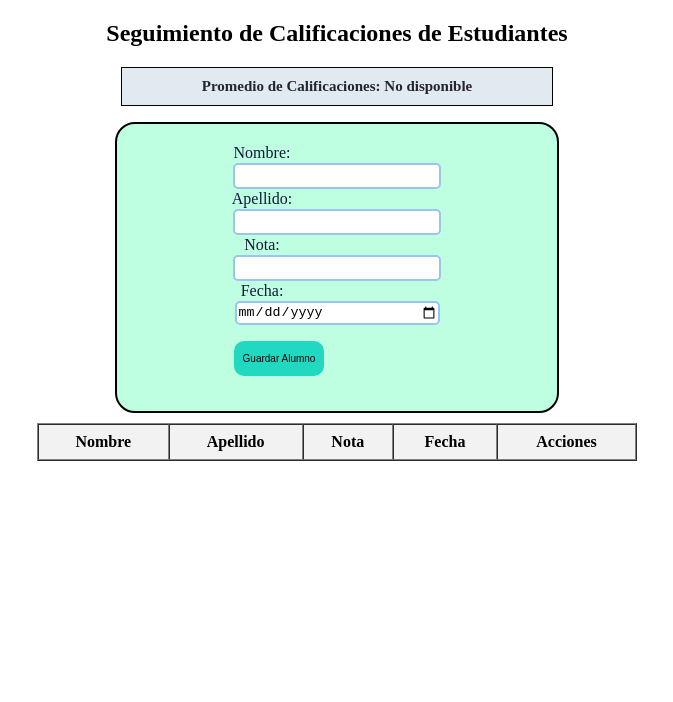
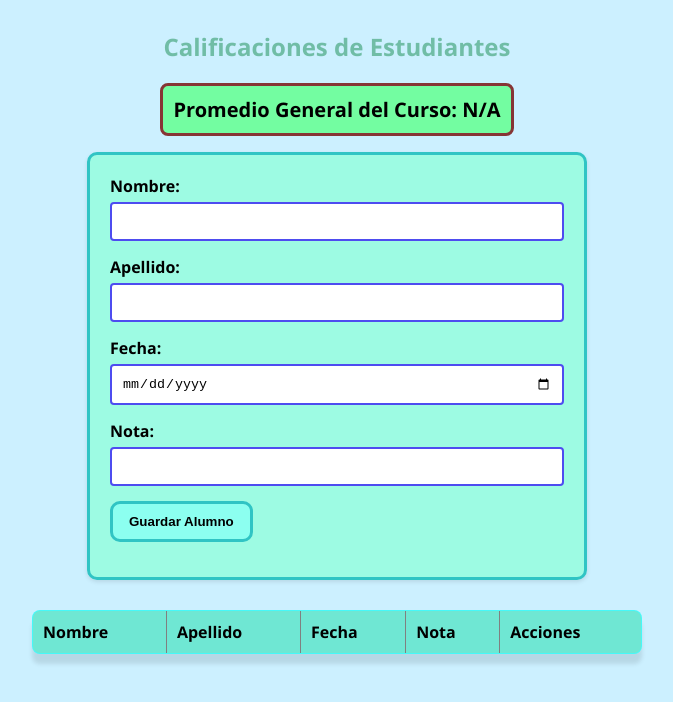
Before and after one commit to denil232/Clase_5, a plain HTML site: page index.html in a window 1280 px wide. Shown: the whole page, without its empty margins (303-976 px from the left). Drawn offline with Linux system fonts and the light colour scheme.

Commit message:
Boton modification

```diff
--- a/index.html
+++ b/index.html
@@ -3,64 +3,52 @@
 <head>
     <meta charset="UTF-8">
     <meta name="viewport" content="width=device-width, initial-scale=1.0">
-    <link rel="stylesheet" href="./style.css">
-    <title>Promedio de Clases</title>
+    <title>Proyecto Front End</title>
+    <link rel="stylesheet" href="style.css">
 </head>
+<body>
+    <main class="container">
+        <h2> Calificaciones de Estudiantes</h2>
+        <div id="avarage">Promedio General del Curso: N/A</div>
 
-<body>
-
-    <!-- Centrado epico, pueden cuestionar mis metodos pero no mis resultados hahahdvfd XDDDDD -->
-    <center>
-        <h2>Seguimiento de Calificaciones de Estudiantes</h2>
-        <div id="avg_">Promedio de Calificaciones: No disponible</div>
-        <div id="form">
 
     <form id="studentForm">
         <div>
-                <label for="name">Nombre:</label>
-                <br>
-                <input type="text" id="name" required
-                oninvalid="this.setCustomValidity('Porfavor rellene el campo Nombre.')" oninput="this.setCustomValidity('')">
+            <label for="name">Nombre: </label>
+            <input type="text" id="name" required oninvalid="this.setCustomValidity('Ingresa un Nombre')" oninput="this.setCustomValidity('')">
         </div>
         <div>
-                <label for="lastName">Apellido:</label>
-                <br>
-                <input type="text" id="lastName" required
-                oninvalid="this.setCustomValidity('Porfavor rellene el campo Apellido.')" oninput="this.setCustomValidity('')">
+            <label for="lastName">Apellido: </label>
+            <input type="text" id="lastName" required oninvalid="this.setCustomValidity('Ingresa un Apellido')" oninput="this.setCustomValidity('')">
         </div>
         <div>
-                <label for="grade">Nota:</label>
-                <br>
-                <input type="number" id="grade" step="0.1" min="1" max="7" required
-                oninvalid="this.setCustomValidity('Porfavor rellene el campo Nota.')" oninput="this.setCustomValidity('')">
+            <label for="fecha">Fecha: </label>
+            <input type="date" id="fecha" required oninvalid="this.setCustomValidity('Ingresa una Fecha')" oninput="this.setCustomValidity('')">
         </div>
         <div>
-                <label for="date">Fecha:</label>
-                <br>
-                <input type="date" id="date" required
-                oninvalid="this.setCustomValidity('Porfavor rellene el campo Fecha.')" oninput="this.setCustomValidity('')">
+            <label for="grade">Nota: </label>
+            <input type="number" id="grade" step="0.1" min="1" max="7" required oninvalid="this.setCustomValidity('Ingresa una Nota')" oninput="this.setCustomValidity('')">
         </div>
-            <button type="submit" id="save_">Guardar Alumno</button>
-            <button style="display: none;" onclick="save()" id="mod_bt" >Guardar Alumno Modificado</button>
+        <div id="save_dinamic"><button type="submit" id="save_">Guardar Alumno</button></div>
+    </form>
 
-        </form>
-        </div>
     <table id="studentsTable" border="1" cellpadding="8" cellspacing="0">
         <thead>
             <tr>
                 <th>Nombre</th>
                 <th>Apellido</th>
+                <th>Fecha</th>
                 <th>Nota</th>
-            <th>Fecha</th>
                 <th>Acciones</th>
             </tr>
         </thead>
         <tbody>
             <!--Datos de las filas de cada alumno-->
+
         </tbody>
     </table>
-    </center>
 
-    <script src="./lister.js"></script>
+    <script src="lister.js"></script>
+    </main>
 </body>
 </html>
--- a/lister.js
+++ b/lister.js
@@ -1,78 +1,106 @@
-// Declaracion de constantes Globales xd
-const students = [];
-const modify_ = document.getElementById("avg_");
-const tableBody = document.querySelector("#studentsTable tbody");
+const students=[]
+const tableBody=document.querySelector("#studentsTable tbody")
+const avarageDiv=document.getElementById("avarage");
 
-document.getElementById("studentForm").addEventListener("submit", function (e){
-e.preventDefault();
+document.getElementById("studentForm").addEventListener("submit",function(e){
+    e.preventDefault();
+    const name=document.getElementById("name").value.trim();
+    const lastName=document.getElementById("lastName").value.trim();
+    const fecha=document.getElementById("fecha").value.trim();
+    const grade=parseFloat(document.getElementById("grade").value);
 
-    // Obtencion de datos ingresados por el usuario
+    if(!name || !lastName || !fecha || isNaN(grade) || grade<1 || grade>7){
+        alert("Error al ingresar Datos")
+        return
+    }
+
+    const student={name,lastName,fecha,grade};
+
+    students.push(student);
+    //console.log(students);
+    addStudentToTable(student)
+    promedio()
+    this.reset()
+});
+
+function addStudentToTable(student){
+    const row=document.createElement("tr");
+    row.innerHTML=`
+        <td>${student.name}</td>
+        <td>${student.lastName}</td>
+        <td>${student.fecha}</td>
+        <td>${student.grade}</td>
+        <td> <button class="delete-btn" ${student.actions}>Eliminar</button>
+        <button class="update-action" ${student.actions}">Modificar</button>
+        </td>
+        `;
+        row.querySelector(".delete-btn").addEventListener("click",function(){
+            deleteEstudiante(student,row);
+        });
+        row.querySelector(".update-action").addEventListener("click", function(){
+            modificar(student);
+        });
+    tableBody.appendChild(row);
+}
+
+function deleteEstudiante(student,row){
+    const index=students.indexOf(student);
+    if(index>-1){
+        students.splice(index,1);
+        promedio();
+        row.remove();
+    }
+}
+
+function promedio(){
+    if(students.length===0){
+        avarageDiv.textContent="Promedio General del Curso: N/A"
+        return
+    }
+    const total=students.reduce((sum,student)=>sum+student.grade,0)
+    const prom=total/students.length;
+    avarageDiv.textContent="Promedio General del Curso: "+prom.toFixed(2);
+}
+
+function modificarTabla(index) {
+
+    // Obtener nuevos datos del formulario
     const name = document.getElementById("name").value.trim();
     const lastName = document.getElementById("lastName").value.trim();
     const grade = parseFloat(document.getElementById("grade").value);
-    const date = document.getElementById("date").value.trim();
+    const fecha = document.getElementById("fecha").value.trim();
 
-    if(!name || !lastName || isNaN(grade) || grade<1 || grade>7 || !date){
-        alert("Error al ingresar Datos");
-        return
+    // Validación básica
+    if (!name || !lastName || isNaN(grade) || grade < 1 || grade > 7 || !fecha) {
+        alert("Error al modificar datos");
+        return;
     }
 
-    // Creamos una var const con los datos ingresados por la persona
-    const student = {name, lastName, grade, date};
+    // Actualizar el objeto en el array
+    students[index] = { name, lastName, grade, fecha };
 
-    console.log(students)
-    if (students.indexOf(student) > -1){
-        console.log("xdxddd", students.indexOf(student))
-    }
+    // Limpiar y volver a generar toda la tabla
+    tableBody.innerHTML = "";
+    students.forEach(addStudentToTable);
 
-    // Se los agregamos al array principal
-    students.push(student);
+    // Volver a mostrar botón "Guardar Alumno"
+    document.getElementById("save_dinamic").innerHTML = `<button type="submit" id="save_">Guardar Alumno</button>`;
 
-    // LLamamos a la funcion de contenido dinamico
-    addStudentToTable(student);
+    // Limpiar el formulario
+    document.getElementById("studentForm").reset();
 
-    // Calculamos el promedio y mostramos en pantalla
-    calcularPromedio();
-
-    // Se limpia el formulario indexado xd
-    this.reset();
-
-
-});
-
-// Funcion encargada de dar contenido dinamico dependiendo de la cantidad de alumnos
-function addStudentToTable(student){
-
-    // Se crea la variable almacenando el documento seleccionado
-    const row = document.createElement("tr");
-
-    let index_ = students.length;
-    // Le agregamos contenido
-    row.innerHTML = `
-      <td>${student.name}</td>
-       <td>${student.lastName}</td>
-       <td>${student.grade}</td>
-       <td>${student.date}</td>`;
-
-    // Se le aplican los cambios y se agregan al html
-    tableBody.appendChild(row);
+    // Recalcular promedio
+    avg_prom();
 }
 
-// Funcion encargada de sacar el promedio de los students xd
-function calcularPromedio(){
-    let CANT_ST = students.length;
+function modificar(student){
+    let index = students.indexOf(student)
 
-    if (!students){
-        modify_.innerHTML = `Promedio de Calificaciones: ${total/CANT_ST}`;
-        return
-    }
+    document.getElementById("name").value = students[index]["name"]
+    document.getElementById("lastName").value = students[index]["lastName"]
+    document.getElementById("grade").value = students[index]["grade"]
+    document.getElementById("fecha").value = students[index]["fecha"]
 
-    // Se declara la suma de todos los promedios en 0
-    let total = 0;
+    document.getElementById("save_dinamic").innerHTML = `<input type="button" class="save-action" onclick="modificarTabla(${index})" value="Modificar Alumno">`;
 
-    // Por cada estudiante se va sumando hasta dividirlo por la cantidad
-    for (elem of students){
-        total = total + elem.grade;
-    }
-    modify_.innerHTML = `Promedio de Calificaciones: ${total/CANT_ST}`;
 }
--- a/style.css
+++ b/style.css
@@ -1,70 +1,126 @@
-#avg_ {
+*{
+    margin: 0;
+    padding: 0;
+    box-sizing: border-box;
+}
 
+body{
+    font-family: 'Segoe UI', Tahoma, Geneva, Verdana, sans-serif;
+    padding: 30px;
+    background-color: #7ddaff63;
+    color: #000000;
+}
+
+h2{
+    color: #70bda6;
+    margin-bottom: 20px;
     text-align: center;
-    margin: 16px;
+}
+
+#avarage{
+    width: fit-content;
+    margin: 16px auto;
     padding: 10px;
-    background-color: rgb(225, 234, 241);
-    border: 1px solid rgb(2, 2, 2);
-    font-size: 15px;
-    max-width: 410px;
+    background-color: #73fda1;
+    border: 3px solid rgb(134, 53, 53);
+    border-radius: 8px;
+    font-size: 20px;
     font-weight: bold;
-    color: rgb(38, 36, 44);
+    color: rgb(0, 0, 0);
+    text-align: center;
+}
+
+form{
+    background-color: rgba(141, 255, 217, 0.733);
+    padding: 20px;
+    border: 3px solid rgb(48, 196, 196);
+    border-radius: 10px;
+    max-width: 500px;
+    margin: auto;
+    margin-bottom: 30px;
+    box-shadow: 0 2px 4px rgba(0,0,0,0.1);
+}
+
+form div{
+    margin-bottom: 15px;
+}
+
+form label{
+    display: block;
+    margin-bottom: 5px;
+    font-weight: bold;
+    z-index: 0;
 
 }
 
-#form {
-
-    text-align: center;
-    border: 2px solid;
-    border-radius: 20px;
-    border-color: black;
-    max-width: 400px;
-    padding: 20px;
-    margin: 10px;
-    background-color: rgba(0, 255, 136, 0.253);
-
+form input{
+    width: 100%;
+    padding: 10px;
+    border: 2px solid #4e4cf0;
+    border-radius: 4px;
 }
 
-input {
-
-    width: 200px;
-    height: 20px;
-    margin: 1px;
-    max-width: 200px;
-    border: 2px solid rgb(153, 197, 238);
-    border-radius: 5px;
-
+button{
+    background-color: rgb(140, 255, 240);
+    color: rgb(0, 0, 0);
+    padding: 10px 16px;
+    border: none;
+    border: 3px solid rgb(48, 196, 196);
+    border-radius: 10px;
+    cursor: pointer;
+    font-weight: bold;
 }
 
-label {
-
-    color: rgb(16, 24, 58);
-    margin-right: 150px;
-
+button:hover{
+    background-color: rgb(243, 243, 243);
 }
 
-button {
-
-    margin: 15px;
-    background-color: rgb(33, 216, 192);
-    border: 2px;
-    border-radius: 10px;
-    font-size: 10px;
-    width: 90px;
-    height: 35px;
-    max-width: 250px;
-    margin-right: 131px;
-
+.container{
+    width: 50%;
+    margin: 0 auto;
+    position: relative;
+    z-index: 1;
 }
 
-thead {
-    background-color: rgba(0, 0, 0, 0.051);
+
+#studentsTable{
+    width: 100%;
+    border-collapse: collapse;
+    background-color: rgb(70, 248, 248);
+    border-radius: 10px;
+    box-shadow: 0 10px 4px rgba(0,0,0,0.1);
+    border-radius: 8px;
+    overflow: hidden;
 }
 
-table {
+#studentsTable th{
+    background-color: rgb(111, 231, 211);
+    color: rgb(0, 0, 0);
+    text-align: left;
+    padding: 10px;
+}
 
-    width: 100%;
-    max-width: 600px;
-    margin: auto;
+#studentsTable td{
+    padding: 10px;
+    border-bottom: 1px solid rgb(101, 169, 224);
+}
 
+
+@media (max-width: 600px){
+    form, #studentsTable{
+        width: 100%;
+        font-size: 14px;
+    }
+
+    form input{
+        font-size: 14px;
+    }
+
+    #avarage{
+        font-size: 18px;
+    }
 }
+
+.save-action:hover{
+    background-color: rgb(66, 217, 255);
+}
```
Lines whose indentation alone changed are shown as unchanged.
